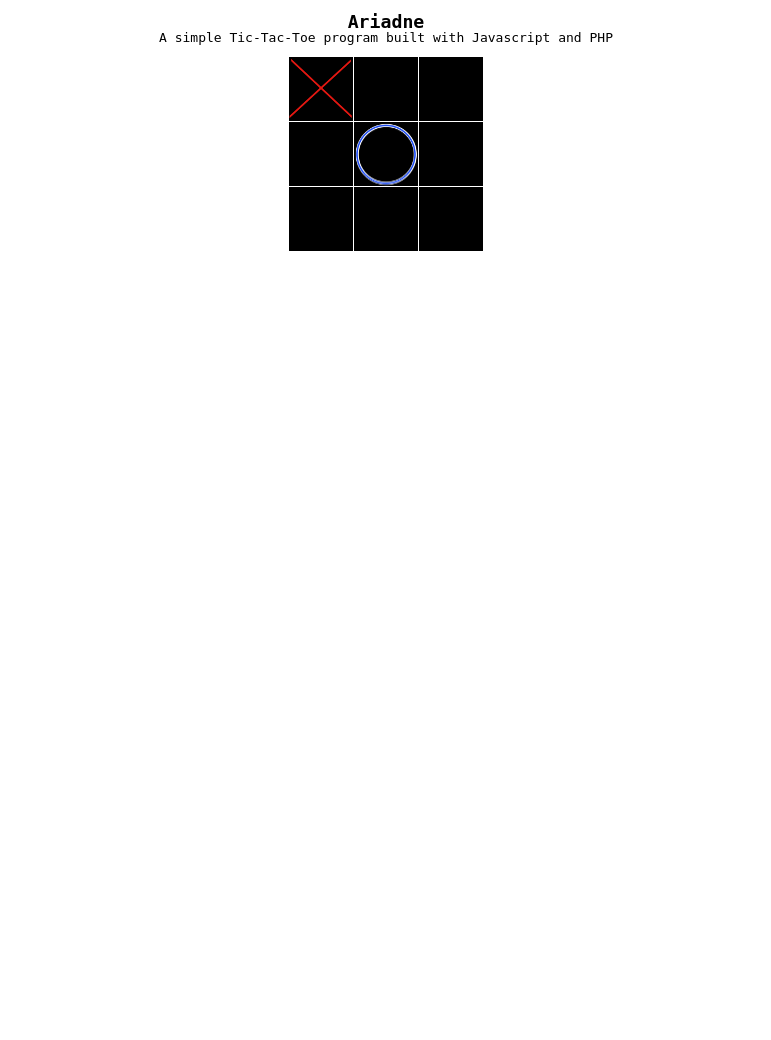
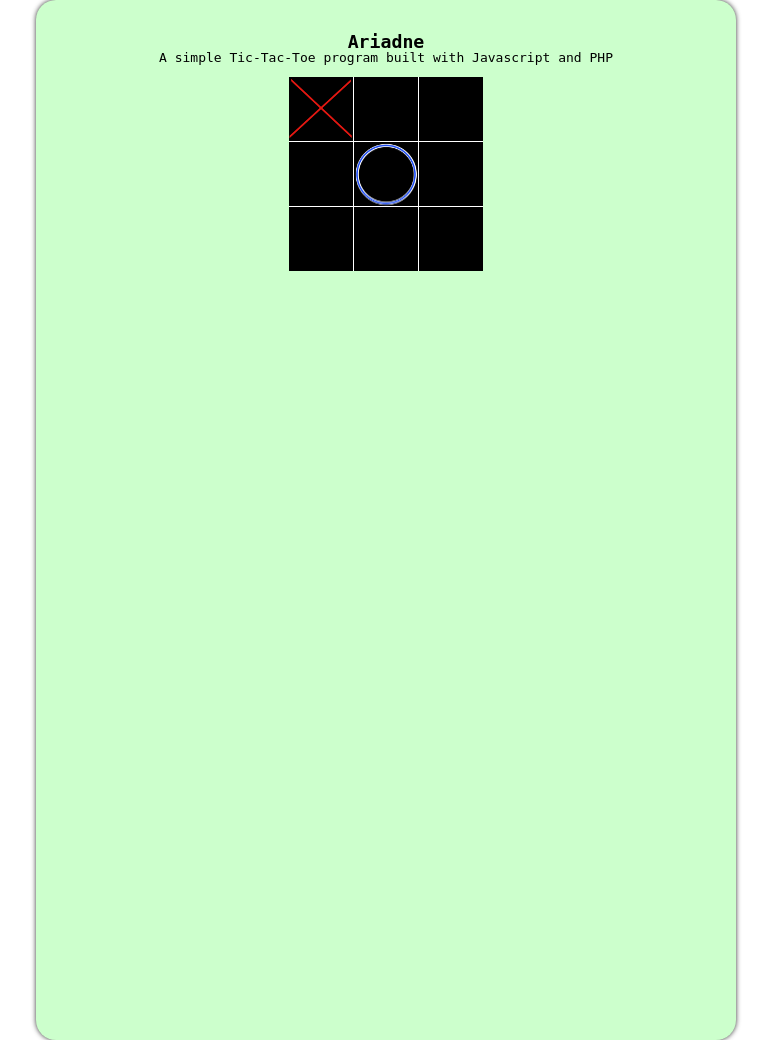
Before and after one commit to DaJoker29/tic-tac-toe, a PHP site: page / in a window 1280 px wide. Shown: the whole page, without its empty margins (254-1025 px from the left). Before the commit the page ends 251 px from the top, so only its background shows below. Run offline with PHP 8.4, Linux system fonts and the light colour scheme.

Commit message:
added styling to interface

```diff
--- a/index.php
+++ b/index.php
@@ -13,12 +13,12 @@
     </head>
 
     <body>
-        <header>
-            <h1 id="title"><?php echo TITLE; ?></h1>
-            <p id="description"><?php echo DESCRIPTION; ?></p>
-        </header>
+        <div id="main">
+            <header>
+                <h1 id="title"><?php echo TITLE; ?></h1>
+                <p id="description"><?php echo DESCRIPTION; ?></p>
+            </header>
 
-        <div>
             <table id="gameboard">
                 <tr id="row1">
                     <td class="square tokens-x"></a></td>
--- a/stylesheets/screen.css
+++ b/stylesheets/screen.css
@@ -87,42 +87,59 @@ body {
   background-position: 0 -64px;
 }
 
-/* line 11, ../sass/screen.scss */
+/* line 12, ../sass/screen.scss */
 body {
   text-align: center;
   font-family: monospace;
 }
 
-/* line 16, ../sass/screen.scss */
+/* line 17, ../sass/screen.scss */
+#main {
+  background-color: #cfc;
+  margin: auto;
+  width: 700px;
+  height: 1000px;
+  -webkit-border-radius: 20px;
+  -moz-border-radius: 20px;
+  -ms-border-radius: 20px;
+  -o-border-radius: 20px;
+  border-radius: 20px;
+  -webkit-box-shadow: 0px 0px 5px #333333;
+  -moz-box-shadow: 0px 0px 5px #333333;
+  box-shadow: 0px 0px 5px #333333;
+  padding: 20px 0;
+}
+
+/* line 27, ../sass/screen.scss */
 header {
   margin: 1em 0;
 }
 
-/* line 20, ../sass/screen.scss */
+/* line 31, ../sass/screen.scss */
 #title {
   font-size: 1.4em;
   font-weight: bold;
 }
 
-/* line 27, ../sass/screen.scss */
+/* line 38, ../sass/screen.scss */
 .square {
   width: 64px;
   height: 64px;
 }
 
-/* line 32, ../sass/screen.scss */
+/* line 43, ../sass/screen.scss */
 .v {
   border-left: 1px solid white;
   border-right: 1px solid white;
 }
 
-/* line 39, ../sass/screen.scss */
+/* line 50, ../sass/screen.scss */
 .h {
   border-top: 1px solid white;
   border-bottom: 1px solid white;
 }
 
-/* line 46, ../sass/screen.scss */
+/* line 57, ../sass/screen.scss */
 #gameboard {
   background-color: black;
   margin: auto;
```
